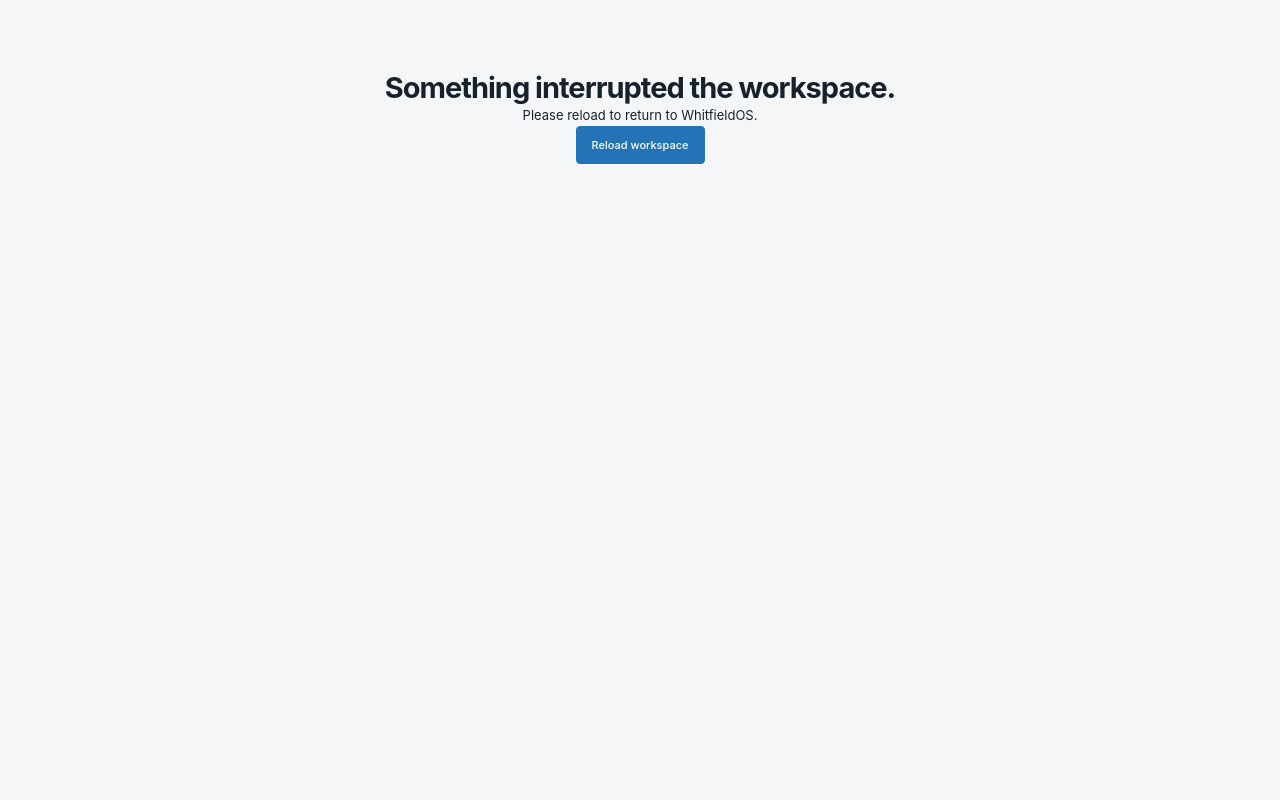
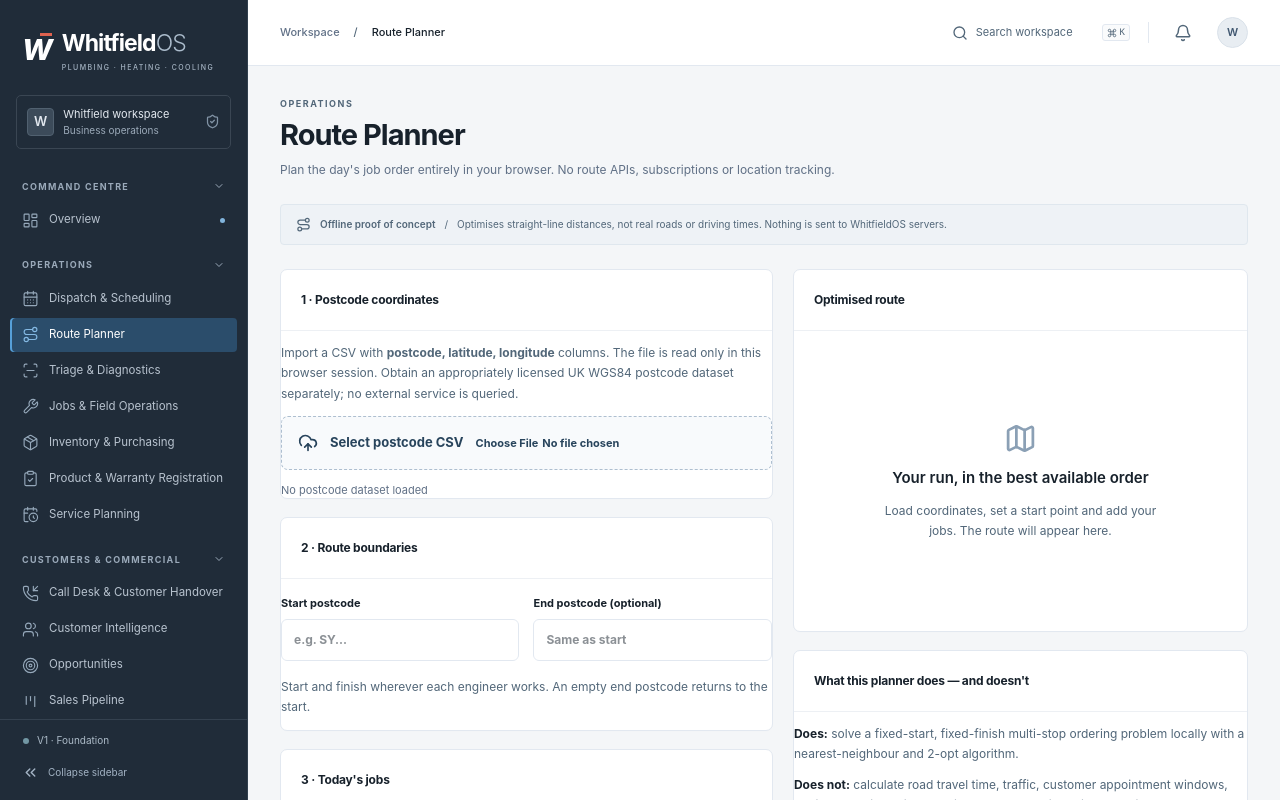
Before and after one commit to joshfrasershaw/WhitfieldOS, a React (Vite) app: page /route-planner in a window 1280 px wide. Shown: the top 800 px of the page. Built offline with nearby package versions, Linux system fonts and the light colour scheme.

Commit message:
fix: avoid shadowing native Map in offline route planner

```diff
--- a/src/features/RoutePlanner.tsx
+++ b/src/features/RoutePlanner.tsx
@@ -3,7 +3,7 @@
   ArrowDown,
   ArrowUp,
   ExternalLink,
-  Map,
+  Map as MapIcon,
   Plus,
   Route,
   Trash2,
@@ -288,7 +288,7 @@
           <Panel title="Optimised route">
             {!ordered ? (
               <div className="tool-empty">
-                <Map size={33} />
+                <MapIcon size={33} />
                 <h3>Your run, in the best available order</h3>
                 <p>
                   Load coordinates, set a start point and add your jobs. The
```
